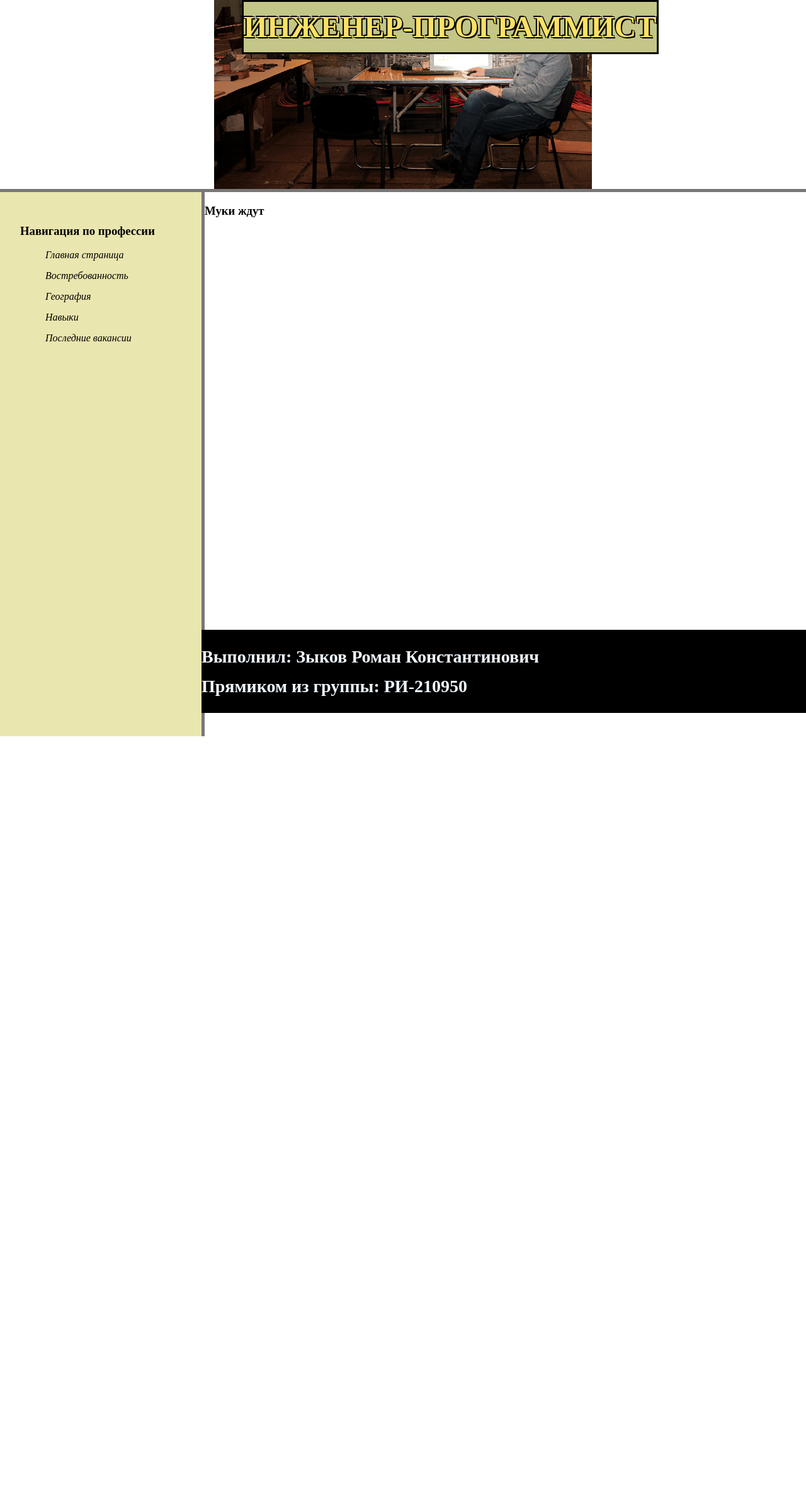
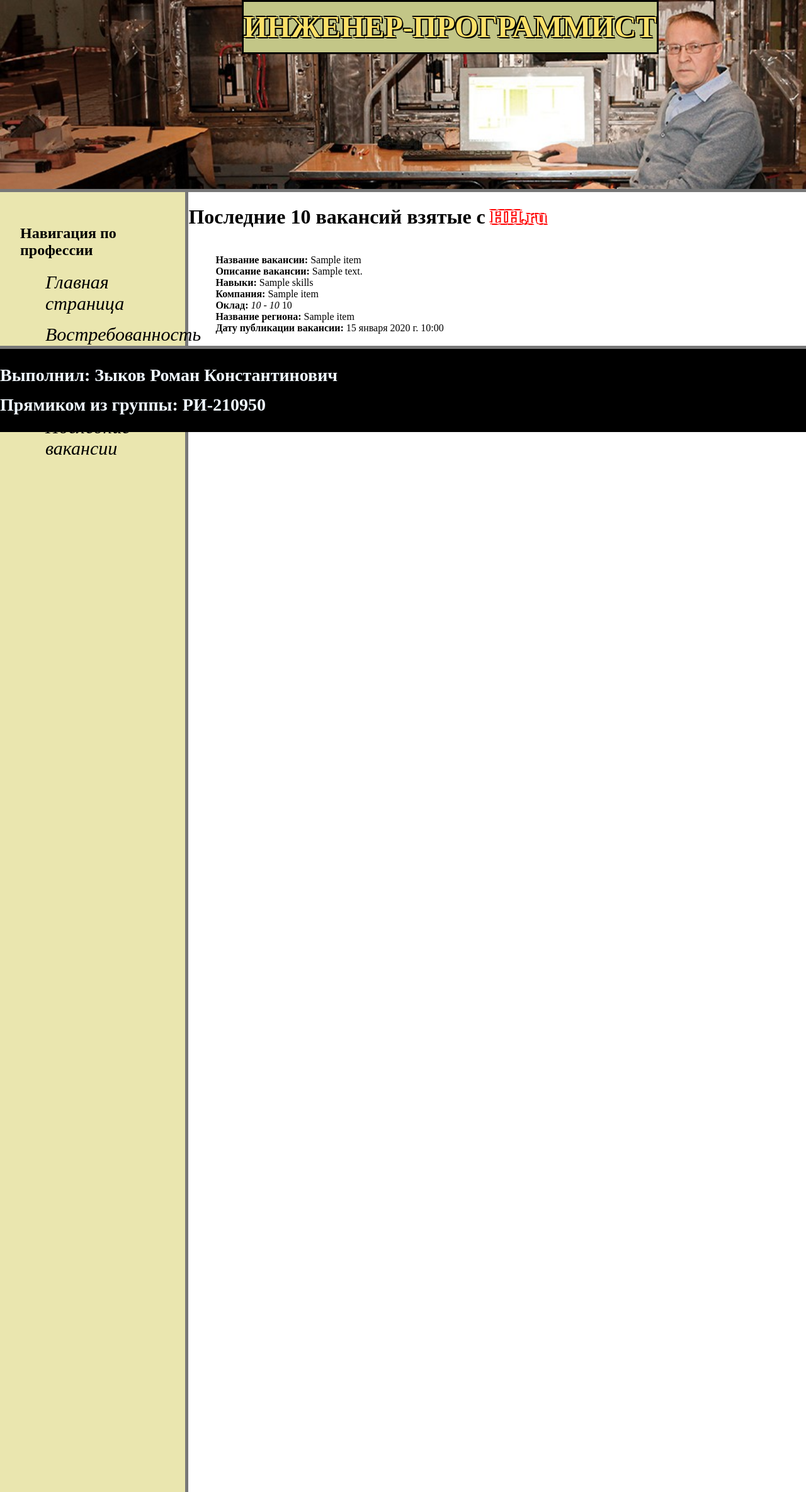
Before and after one commit to Becelchak/VacantProject, a Django app: template main/templates/main/lastVac.html in a window 1280 px wide; the page is wider, and only the part inside the window is pictured. Shown: that part at 63% size. Before the commit the page ends 1169 px from the top of that part, so only its background shows below. Run offline with Django 4.2, Linux system fonts and the light colour scheme; the template is opened without the code that fills it: most values are stand-ins (such as "Sample title", 1, 10 or a date in 2020).

Commit message:
Продолжение страданий 3 (Cделана страница последних вакансий)

```diff
--- a/VacantProject/settings.py
+++ b/VacantProject/settings.py
@@ -25,7 +25,7 @@ SECRET_KEY = 'django-insecure-ridqxxoog23n6@*#cr2w%$syddh&0fr8eb*w*l^e@75r#=+qr+
 # SECURITY WARNING: don't run with debug turned on in production!
 DEBUG = True
 
-ALLOWED_HOSTS = ['glask.pythonanywhere.com']
+ALLOWED_HOSTS = ['glask.pythonanywhere.com', '127.0.0.1']
 
 
 # Application definition
--- a/main/static/main/css/main.css
+++ b/main/static/main/css/main.css
@@ -1,7 +1,5 @@
 html{
-    height: 100%;
-    /* Аккуратно */
-    /* overflow:  hidden; */
+    height: 250%;
 }
 
 body{
@@ -44,7 +42,7 @@ header h2{
 aside{
     float: left;
     background: #EAE6AF;
-    width: 20%;
+    width: 18%;
     padding: 2.5%;
     height: 100%;
 
@@ -56,6 +54,8 @@ aside ul{
 }
 
 aside a{
+    font-size: 30px;
+
     color: black;
     display: block;
     margin-top: 15px;
@@ -76,13 +76,15 @@ footer {
     line-height: 10px;
 
     position: absolute;
-    left: 25%;
-    bottom: -41.5%;
     width: 100%;
+
+    border-top: #787878 solid 5px;
 }
 
 .prof-description{
     font-family: "Philosopher", serif;
+    display: grid;
+    flex: min-content;
 }
 .prof-description p {
     font-size: 18px;
@@ -90,6 +92,29 @@ footer {
 }
 
 .prof-description section{
-    margin-left: 490px;
+    width: 96%;
+    padding: 1%;
     text-align: justify;
 }
+
+.Vacants .vac-list{
+    display: grid;
+    flex: min-content;
+    padding: 3px;
+}
+
+.Vacants ul{
+    list-style: none;
+}
+.Vacants .vac-list a{
+    font-size: 18px;
+    text-decoration: none;
+}
+
+.Vacants h1 a{
+    color: white;
+    text-shadow: red 2px 2px 0, red -2px -2px 0,
+                 red -1px 1px 0, red 1px -1px 0;
+    text-decoration: none;
+    transition: all .6s ease;
+}
--- a/main/templates/main/lastVac.html
+++ b/main/templates/main/lastVac.html
@@ -3,5 +3,35 @@
 {% block title %}Последние вакансии{% endblock  %}
 
 {% block content %}
-<h3>Муки ждут</h3>
+<div class="Vacants">
+    <h1>Последние 10 вакансий взятые с <a href="https://ekaterinburg.hh.ru/">HH.ru</a>
+    </h1>
+    <section class="vac-list">
+        {% for item in geg %}
+        <ul>
+                <li>
+                    <b>Название вакансии:</b>   {{ item.name }}
+                </li>
+                <li>
+                    <b>Описание вакансии:</b>   {{ item.description }}
+                </li>
+                <li>
+                    <b>Навыки:</b>   {{ item.skills }}
+                </li>
+                <li>
+                    <b>Компания:</b>  {{ item.employer_name }}
+                </li>
+                <li>
+                    <b>Оклад:</b>   <i>{{ item.salary_from }} - {{ item.salary_to }}</i> {{ item.salary_currency }}
+                </li>
+                <li>
+                    <b>Название региона:</b>   {{ item.area_name }}
+                </li>
+                <li>
+                    <b>Дату публикации вакансии:</b>   {{ item.published_at }}
+                </li>
+            </ul>
+        {%  endfor %}
+    </section>
+</div>
 {% endblock %}
--- a/main/templates/main/layout.html
+++ b/main/templates/main/layout.html
@@ -15,7 +15,7 @@
             <h2>Инженер-программист</h2>
         </header>
         <aside>
-            <h3>Навигация по профессии</h3>
+            <h1>Навигация по профессии</h1>
             <ul class = "Pages">
                 <li>
                     <a href="{% url 'home' %}"><i>Главная страница</i></a>
--- a/main/urls.py
+++ b/main/urls.py
@@ -1,4 +1,3 @@
-
 from django.urls import path
 from . import views
 
```
Also changed, not shown: main/static/main/py/HHvacant.py (added, +65 -0 lines), main/views.py (+4 -5 lines), db.sqlite3 (added), main/static/main/img/back-logo.jpg.
